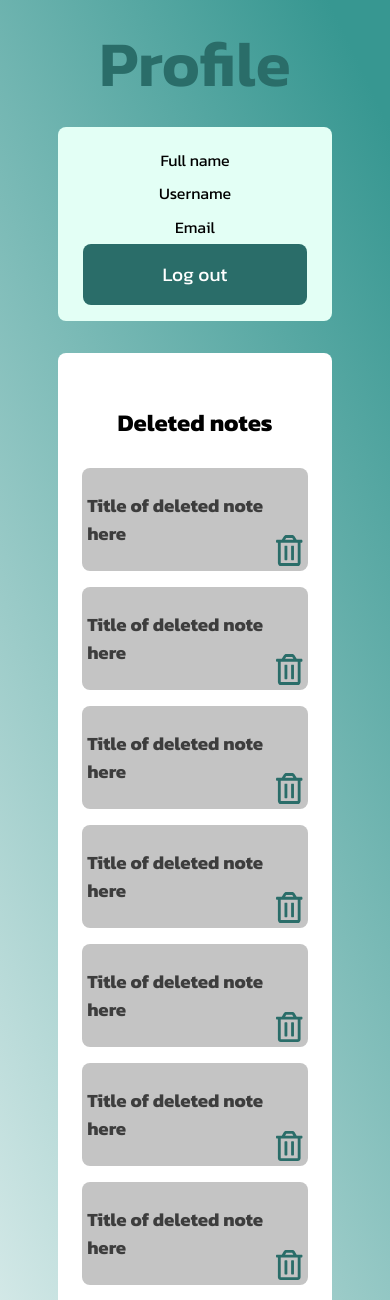
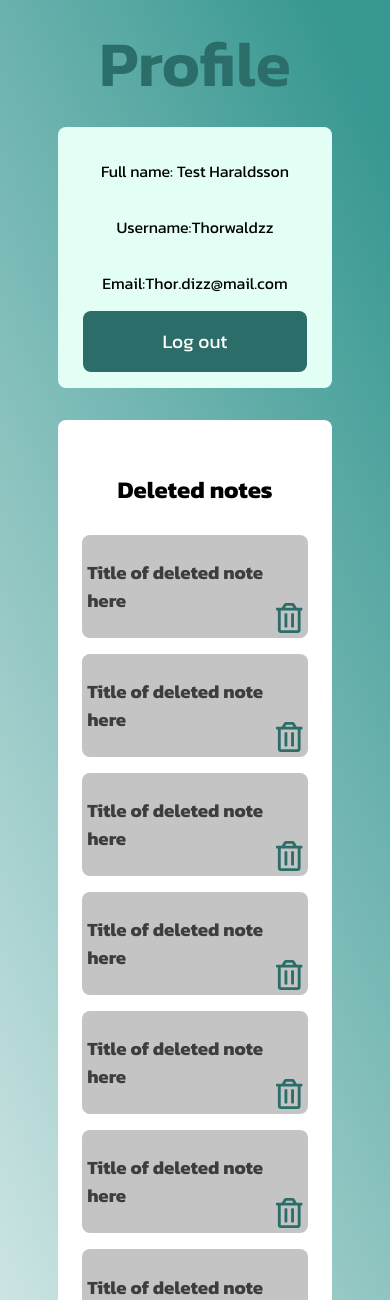
Before and after one commit to Niclas-Gustafsson/u04-todo-app-Niclas-Gustafsson, a PHP site: page /profile.php in a window 390 px wide. Shown: the part 68-1368 px from the top of the page. Run offline with PHP 8.4, Linux system fonts and the light colour scheme.

Commit message:
Fix responsive issues on profile page

```diff
--- a/app/public/css/main.css
+++ b/app/public/css/main.css
@@ -430,6 +430,7 @@ main .container .main-dashboard .login-direct a {
   -webkit-box-align: center;
       -ms-flex-align: center;
           align-items: center;
+  padding-bottom: 2rem;
 }
 
 .home-main .container .main-dashboard-profile .dashboard-body .account-info {
@@ -454,7 +455,6 @@ main .container .main-dashboard .login-direct a {
 
 .home-main .container .main-dashboard-profile .dashboard-body .account-info p {
   font-size: 1rem;
-  margin: 0.3rem;
 }
 
 .home-main .container .main-dashboard-profile .dashboard-body .account-info .profile-cta {
@@ -726,6 +726,7 @@ main .container .main-dashboard .login-direct a {
   }
   .home-main .container .main-dashboard-profile .dashboard-body {
     height: 100%;
+    width: 90%;
     display: -webkit-box;
     display: -ms-flexbox;
     display: flex;
@@ -736,11 +737,14 @@ main .container .main-dashboard .login-direct a {
     padding-bottom: 1rem;
     overflow-y: hidden;
   }
+  .home-main .container .main-dashboard-profile .dashboard-body .account-info {
+    width: 50%;
+  }
   .home-main .container .main-dashboard-profile .dashboard-body .deleted-notes {
     margin: 0 0 0 2rem;
     overflow-y: scroll;
     height: 80%;
-    width: 100%;
+    width: 50%;
   }
 }
 /*# sourceMappingURL=main.css.map */
--- a/app/public/profile.php
+++ b/app/public/profile.php
@@ -48,9 +48,9 @@
                 <h1 class="profile-heading">Profile</h1>
                 <section class="dashboard-body">
                     <section class="account-info">
-                        <p class="profile-name">Full name</p>
-                        <p class="profile-username">Username</p>
-                        <p class="profile-email">Email</p>
+                        <p class="profile-name">Full name: Test Haraldsson</p>
+                        <p class="profile-username">Username:Thorwaldzz</p>
+                        <p class="profile-email">Email:Thor.dizz@mail.com</p>
 
                         <a class="profile-cta" href="logout.php">Log out</a>
                     </section>
--- a/app/sass/layout/_profile-responsive.scss
+++ b/app/sass/layout/_profile-responsive.scss
@@ -15,17 +15,21 @@
                 border-radius: 0 10px 10px 0;
                 .dashboard-body {
                     height: 100%;
+                    width:90%;
                     display: flex;
                     flex-direction: row;
                     padding-bottom: 1rem;
                     overflow-y: hidden;
                     // flex-wrap: wrap;
 
+                    .account-info {
+                        width:50%;
+                    }
                     .deleted-notes {
                         margin: 0 0 0 2rem;
                         overflow-y: scroll;
                         height: 80%;
-                        width: 100%;
+                        width: 50%;
                     }
                 }
             }
--- a/app/sass/pages/_profile.scss
+++ b/app/sass/pages/_profile.scss
@@ -14,6 +14,7 @@
                 display:flex;
                 flex-direction: column;
                 align-items: center;
+                padding-bottom: 2rem;
                 .account-info {
                     overflow-y:hidden;
                     box-sizing: border-box;
@@ -27,7 +28,7 @@
 
                     p {
                         font-size: 1rem;
-                        margin:0.3rem;
+                        // margin:0.3rem;
                     }
 
                     .profile-cta {
```
Also changed, not shown: app/public/css/main.min.css, 2 other files.
